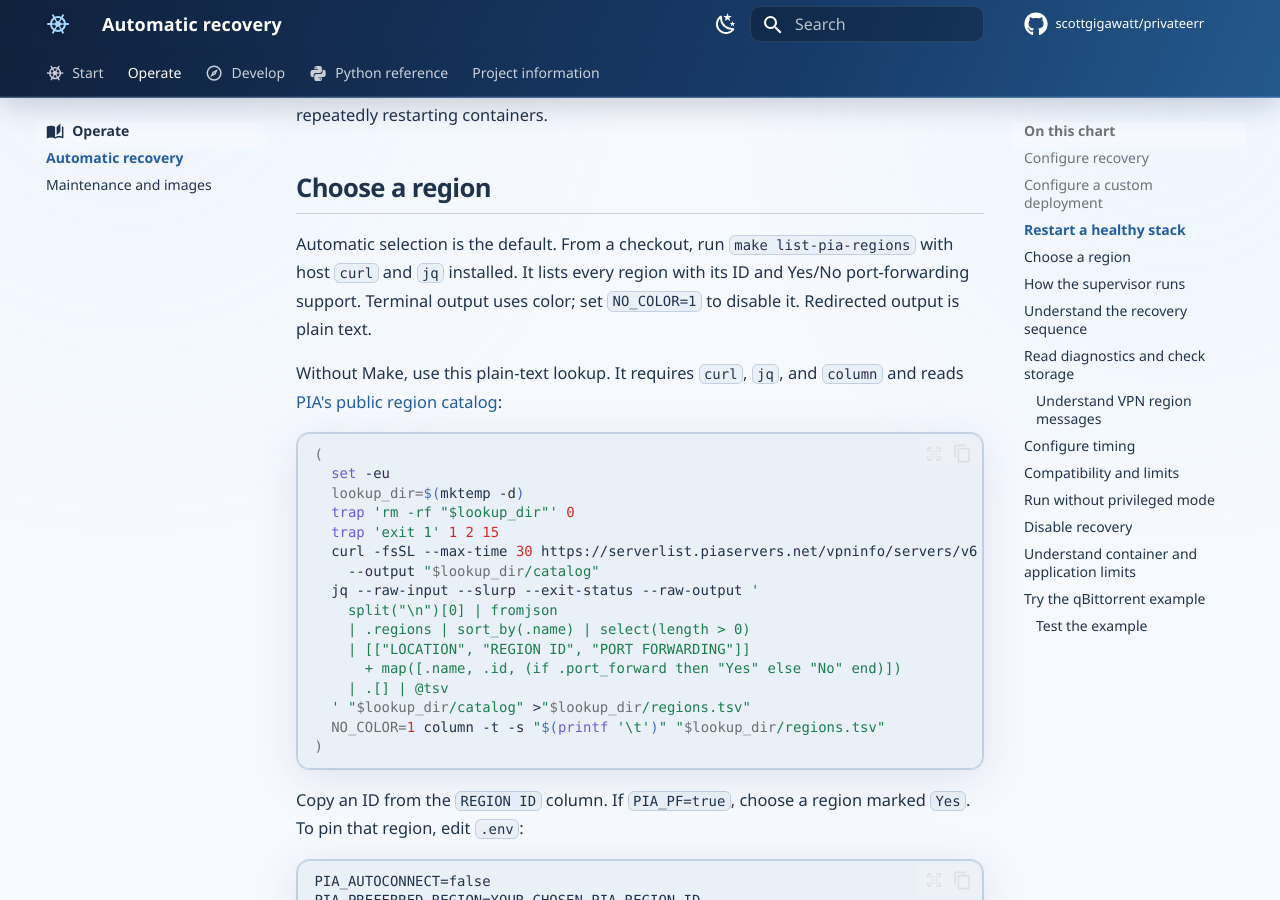
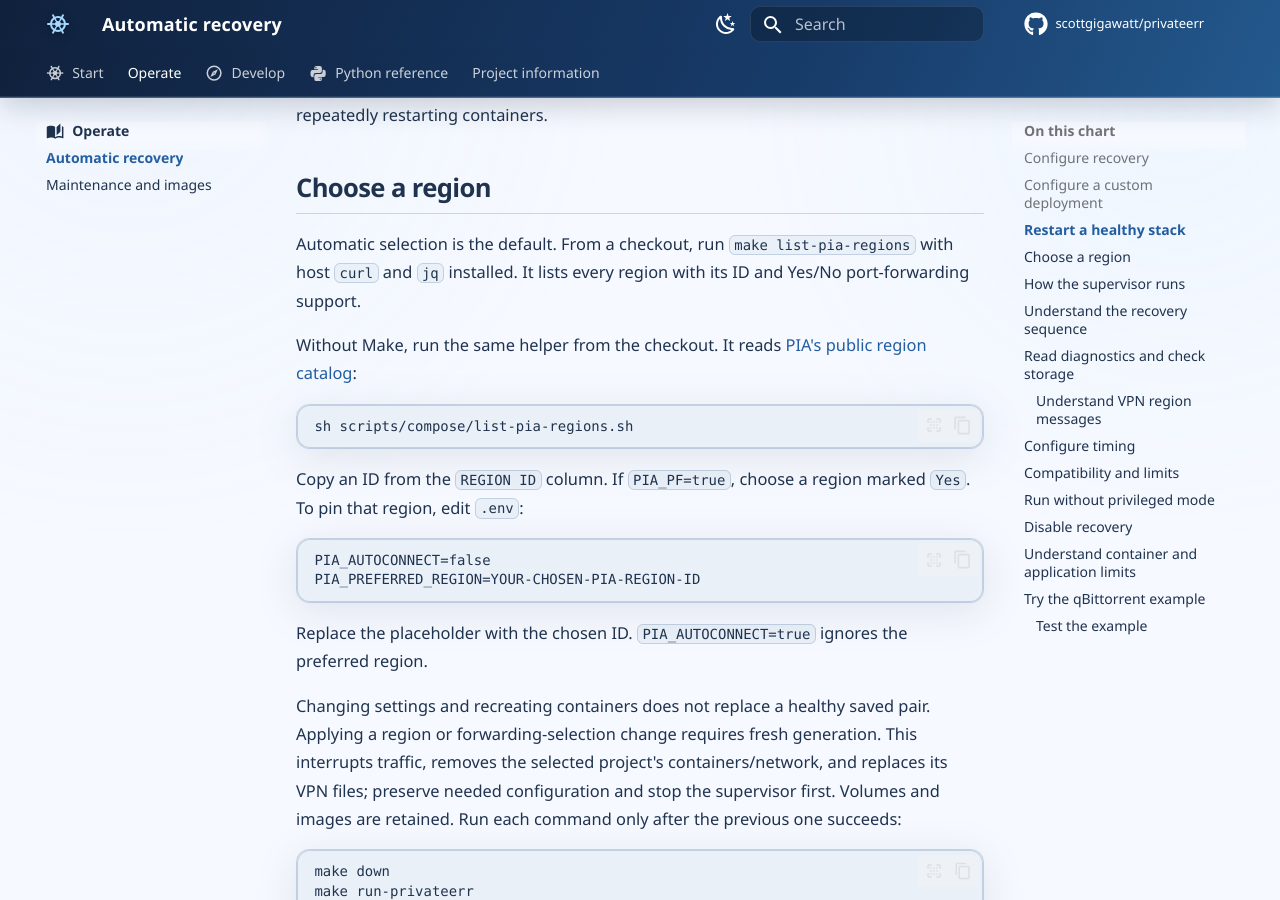
Before and after one commit to scottgigawatt/privateerr, an MkDocs documentation site: the page built from docs/automatic-recovery.md, in a window 1280 px wide and 900 px high, scrolled down 2474 px. Built offline with MkDocs 1.6.1 and Material for MkDocs 9.7.7, drawn with Linux system fonts in a browser that asks for light colours; comment, search, counter and statistics services are not loaded.

Commit message:
🦜 Pack Alpine light and simplify the PIA map (#176)
Clarify unmodified PIA script packaging, link the supervisor guide and pinned upstream revision, and replace the duplicated region lookup with the existing helper.

````diff
--- a/docs/automatic-recovery.md
+++ b/docs/automatic-recovery.md
@@ -70,27 +70,12 @@ To change the current registration, use the [regeneration procedure](#choose-a-r
 
 ## Choose a region
 
-Automatic selection is the default. From a checkout, run `make list-pia-regions` with host `curl` and `jq` installed. It lists every region with its ID and Yes/No port-forwarding support. Terminal output uses color; set `NO_COLOR=1` to disable it. Redirected output is plain text.
+Automatic selection is the default. From a checkout, run `make list-pia-regions` with host `curl` and `jq` installed. It lists every region with its ID and Yes/No port-forwarding support.
 
-Without Make, use this plain-text lookup. It requires `curl`, `jq`, and `column` and reads [PIA's public region catalog](https://serverlist.piaservers.net/vpninfo/servers/v6):
+Without Make, run the same helper from the checkout. It reads [PIA's public region catalog](https://serverlist.piaservers.net/vpninfo/servers/v6):
 
 ```sh
-(
-  set -eu
-  lookup_dir=$(mktemp -d)
-  trap 'rm -rf "$lookup_dir"' 0
-  trap 'exit 1' 1 2 15
-  curl -fsSL --max-time 30 https://serverlist.piaservers.net/vpninfo/servers/v6 \
-    --output "$lookup_dir/catalog"
-  jq --raw-input --slurp --exit-status --raw-output '
-    split("\n")[0] | fromjson
-    | .regions | sort_by(.name) | select(length > 0)
-    | [["LOCATION", "REGION ID", "PORT FORWARDING"]]
-      + map([.name, .id, (if .port_forward then "Yes" else "No" end)])
-    | .[] | @tsv
-  ' "$lookup_dir/catalog" >"$lookup_dir/regions.tsv"
-  NO_COLOR=1 column -t -s "$(printf '\t')" "$lookup_dir/regions.tsv"
-)
+sh scripts/compose/list-pia-regions.sh
 ```
 
 Copy an ID from the `REGION ID` column. If `PIA_PF=true`, choose a region marked `Yes`. To pin that region, edit `.env`:
````
Also changed, not shown: README.md (+2 -2 lines).
